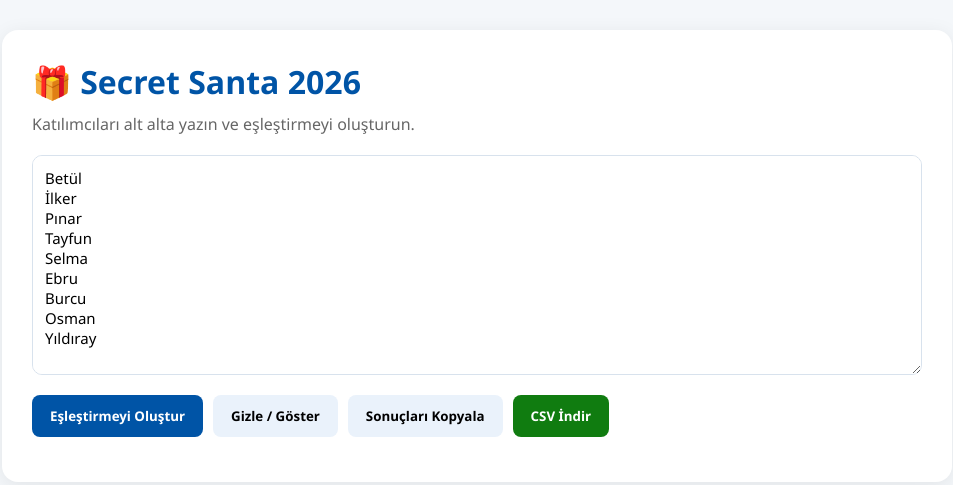
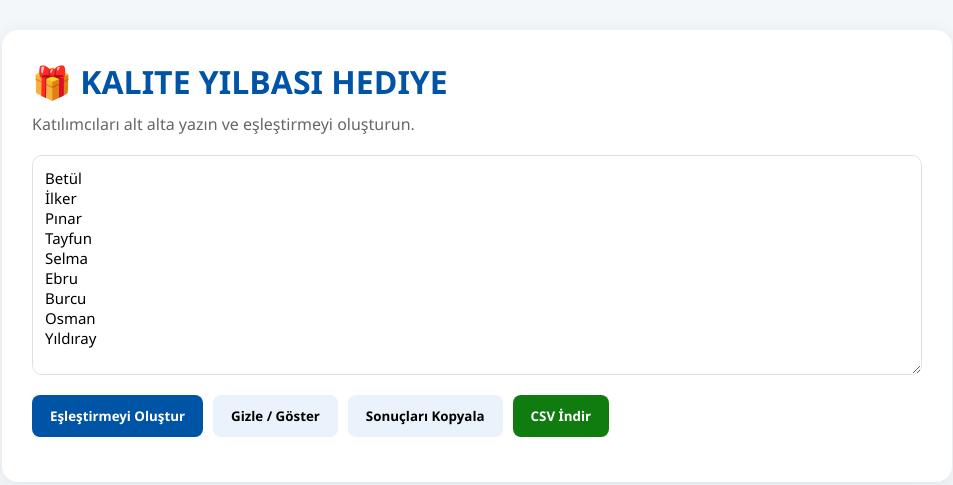
Before and after one commit to yildiraykibar-sys/Kalite-New-Year, a plain HTML site: page index.html in a window 1280 px wide. Shown: the whole page, without its empty margins (163-1116 px from the left). Drawn offline with Linux system fonts and the light colour scheme.

Commit message:
Update index.html

```diff
--- a/index.html
+++ b/index.html
@@ -121,7 +121,7 @@ th,td{
 
 <div class="container">
 
-<h1>🎁 Secret Santa 2026</h1>
+<h1>🎁 KALITE YILBASI HEDIYE</h1>
 
 <div class="description">
 Katılımcıları alt alta yazın ve eşleştirmeyi oluşturun.
```
